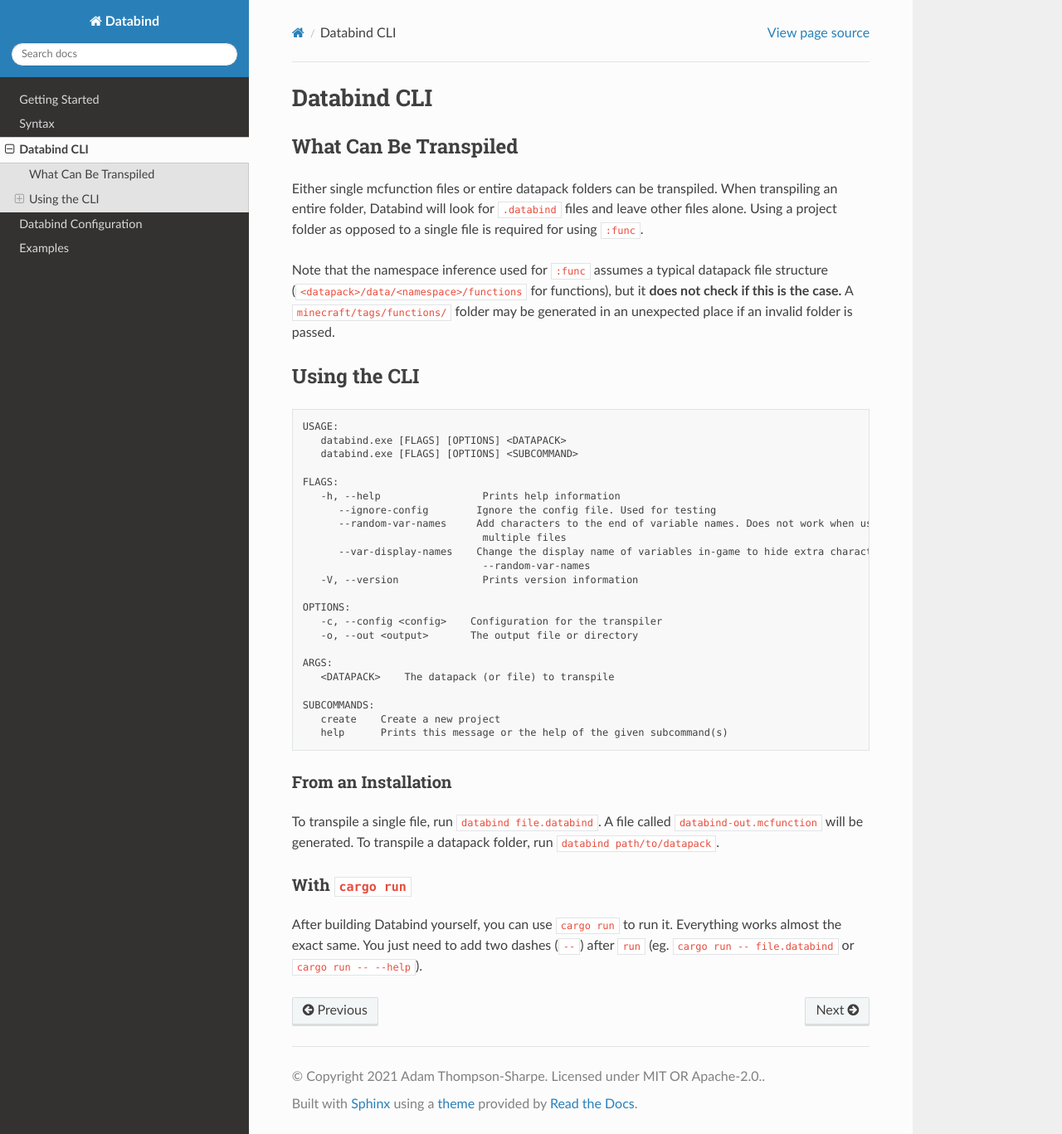
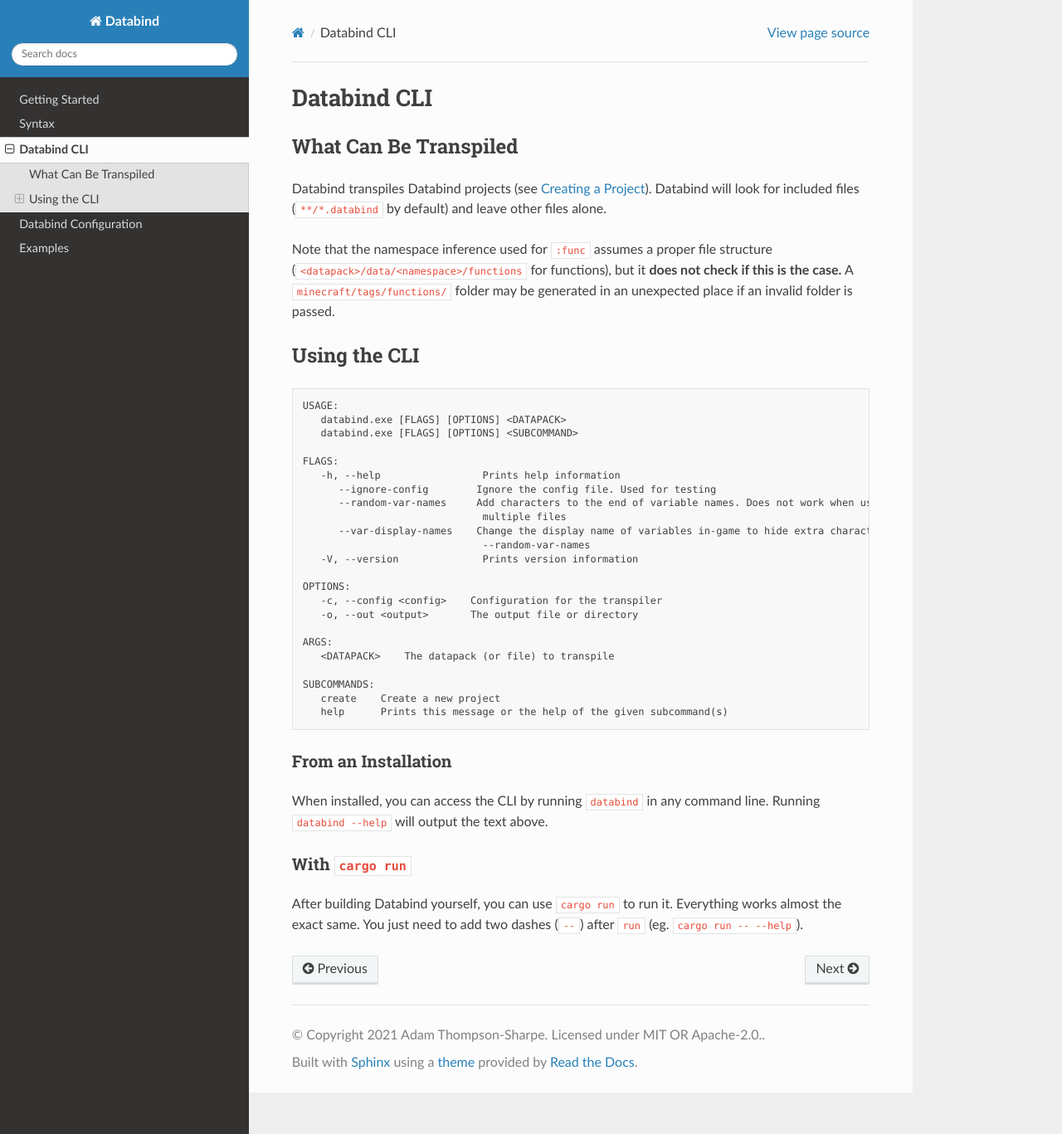
Before and after one commit to MysteryBlokHed/databind, a Sphinx documentation site: the page built from docs/cli.rst, in a window 1280 px wide and 1367 px high. Shown: the whole window at 83% size. Built offline with Sphinx 7.4.7 and the Read the Docs theme 2.0.0, drawn with Linux system fonts in a browser that asks for light colours.

Commit message:
Remove references to single-file compilation

```diff
--- a/docs/cli.rst
+++ b/docs/cli.rst
@@ -4,12 +4,11 @@
 What Can Be Transpiled
 ----------------------
 
-Either single mcfunction files or entire datapack folders can be transpiled.
-When transpiling an entire folder, Databind will look for ``.databind`` files and
-leave other files alone. Using a project folder as opposed to a single file
-is required for using ``:func``.
+Databind transpiles Databind projects (see :ref:`Creating a Project`).
+Databind will look for included files (``**/*.databind`` by default) and
+leave other files alone.
 
-Note that the namespace inference used for ``:func`` assumes a typical datapack
+Note that the namespace inference used for ``:func`` assumes a proper
 file structure (``<datapack>/data/<namespace>/functions`` for functions), but it
 **does not check if this is the case.** A ``minecraft/tags/functions/`` folder may
 be generated in an unexpected place if an invalid folder is passed.
@@ -46,13 +45,12 @@
 From an Installation
 ^^^^^^^^^^^^^^^^^^^^
 
-To transpile a single file, run ``databind file.databind``. A file called
-``databind-out.mcfunction`` will be generated. To transpile a datapack folder,
-run ``databind path/to/datapack``.
+When installed, you can access the CLI by running ``databind`` in any command line.
+Running ``databind --help`` will output the text above.
 
 With ``cargo run``
 ^^^^^^^^^^^^^^^^^^
 
 After building Databind yourself, you can use ``cargo run`` to run it. Everything
 works almost the exact same. You just need to add two dashes (``--``) after ``run``
-(eg. ``cargo run -- file.databind`` or ``cargo run -- --help``).
+(eg. ``cargo run -- --help``).
--- a/docs/examples/while_examples/loop_until_false.rst
+++ b/docs/examples/while_examples/loop_until_false.rst
@@ -10,10 +10,13 @@
 
 .. code-block:: databind
 
+   :func load
+   :tag load
    :var bool .= 1
    :while :tvar bool matches 1
    tellraw @a "Bool is true"
    :endwhile
+   :endfunc
 
 Transpiled
 ----------
```
Also changed, not shown: 1 other file.
